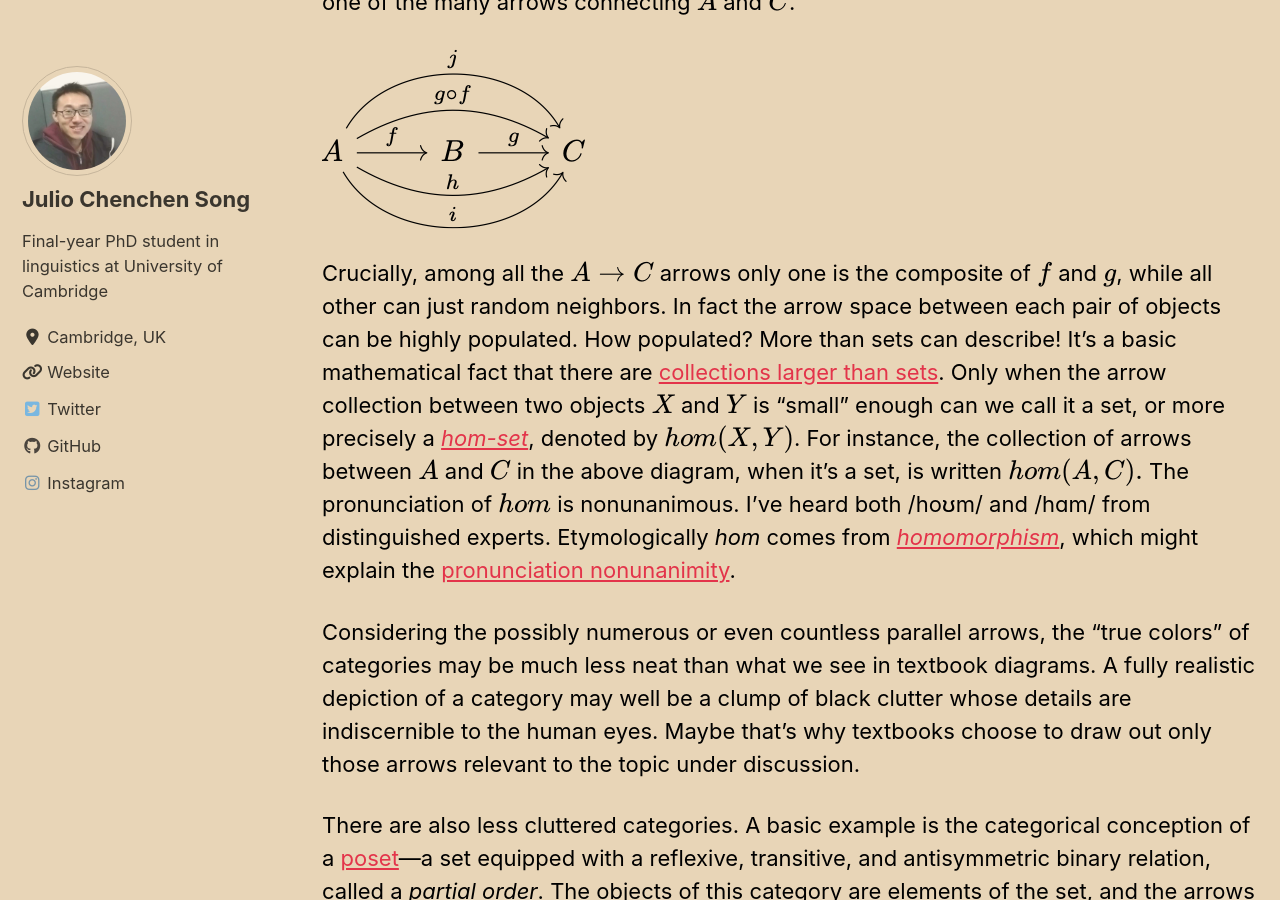
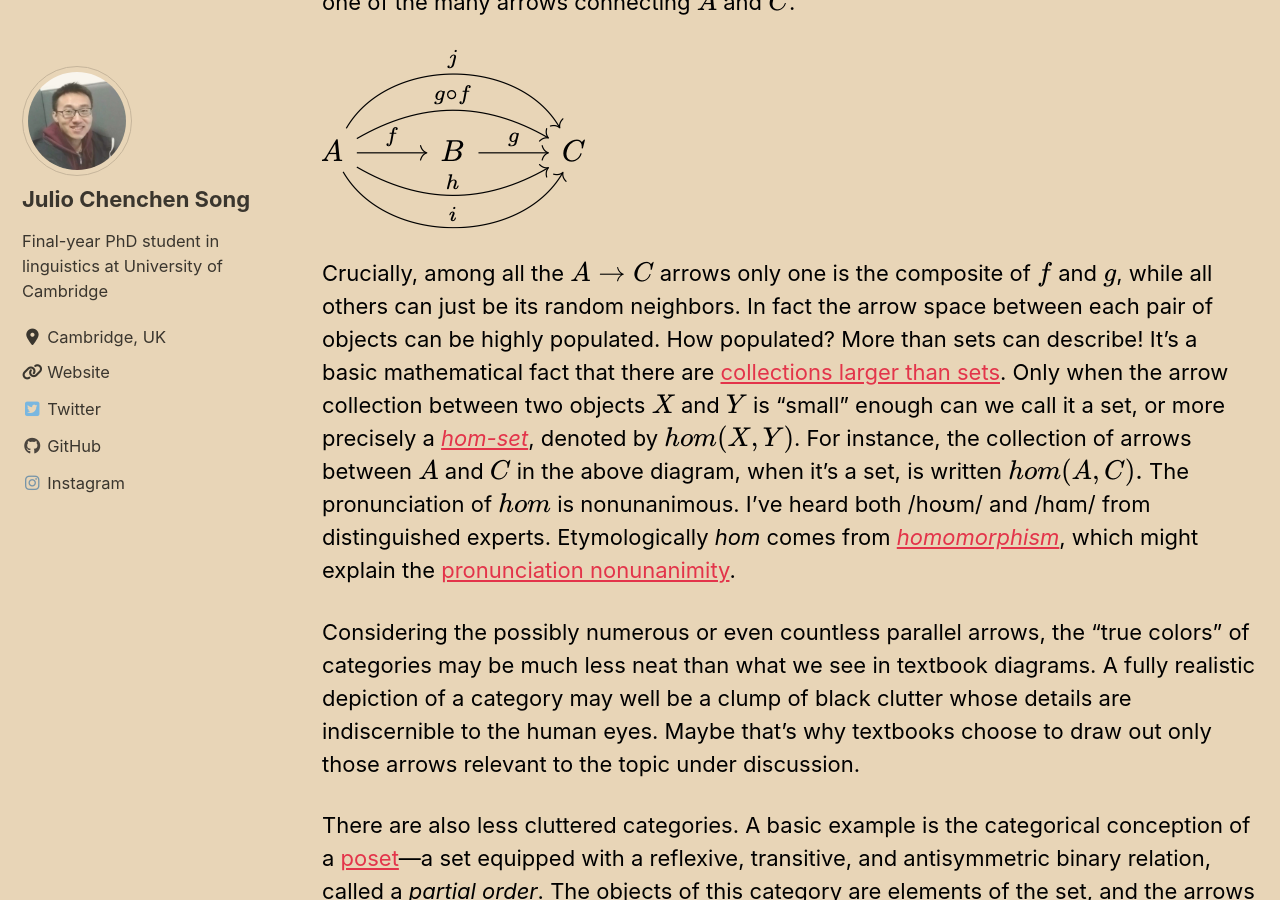
Before and after one commit to juliosong/blog, a Jekyll site: the page built from _posts/2019-08-28-category-theory-notes-5.md, in a window 1280 px wide and 900 px high, scrolled down 2299 px. Built offline with Jekyll 4.4.1, drawn with Linux system fonts in a browser that asks for light colours; cached includes are drawn as plain includes; nearby versions of some CDN libraries; some web fonts are replaced; formulas are drawn with MathJax 3; comment, search, counter and statistics services are not loaded.

Commit message:
corrected a typo in ct 5

```diff
--- a/_posts/2019-08-28-category-theory-notes-5.md
+++ b/_posts/2019-08-28-category-theory-notes-5.md
@@ -29,7 +29,7 @@ But such neatness was just my illusion. I later realized that there could actual
 
 ![parallel arrows between two objects](/assets/images/parallel-arrows.png)
 
-Crucially, among all the $A \rightarrow C$ arrows only one is the composite of $f$ and $g$, while all other can just random neighbors. In fact the arrow space between each pair of objects can be highly populated. How populated? <a id="homsett"></a>More than sets can describe! It's a basic mathematical fact that there are [collections larger than sets](https://en.wikipedia.org/wiki/Class_(set_theory)). Only when the arrow collection between two objects $X$ and $Y$ is "small" enough can we call it a set, or more precisely a [_hom-set_](https://ncatlab.org/nlab/show/hom-set), denoted by $hom(X,Y)$. For instance, the collection of arrows between $A$ and $C$ in the above diagram, when it's a set, is written $hom(A,C).$ The pronunciation of $hom$ is nonunanimous. I've heard both /hoʊm/ and /hɑm/ from distinguished experts. Etymologically _hom_ comes from [_homomorphism_](https://en.wikipedia.org/wiki/Homomorphism), which might explain the [pronunciation nonunanimity](https://www.merriam-webster.com/dictionary/homomorphism).
+Crucially, among all the $A \rightarrow C$ arrows only one is the composite of $f$ and $g$, while all others can just be its random neighbors. In fact the arrow space between each pair of objects can be highly populated. How populated? <a id="homsett"></a>More than sets can describe! It's a basic mathematical fact that there are [collections larger than sets](https://en.wikipedia.org/wiki/Class_(set_theory)). Only when the arrow collection between two objects $X$ and $Y$ is "small" enough can we call it a set, or more precisely a [_hom-set_](https://ncatlab.org/nlab/show/hom-set), denoted by $hom(X,Y)$. For instance, the collection of arrows between $A$ and $C$ in the above diagram, when it's a set, is written $hom(A,C).$ The pronunciation of $hom$ is nonunanimous. I've heard both /hoʊm/ and /hɑm/ from distinguished experts. Etymologically _hom_ comes from [_homomorphism_](https://en.wikipedia.org/wiki/Homomorphism), which might explain the [pronunciation nonunanimity](https://www.merriam-webster.com/dictionary/homomorphism).
 
 Considering the possibly numerous or even countless parallel arrows, the "true colors" of categories may be much less neat than what we see in textbook diagrams. A fully realistic depiction of a category may well be a clump of black clutter whose details are indiscernible to the human eyes. Maybe that's why textbooks choose to draw out only those arrows relevant to the topic under discussion.
 
```
